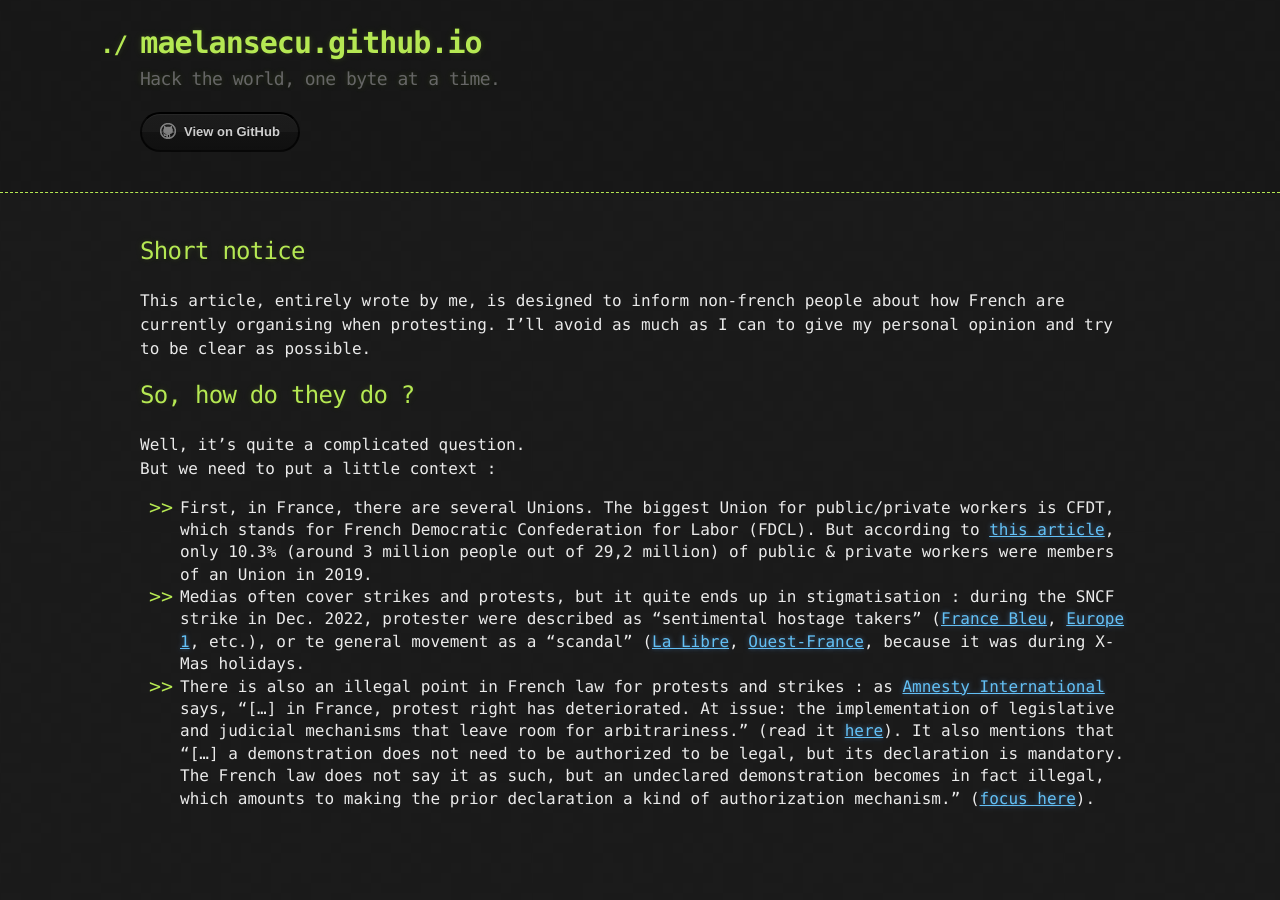
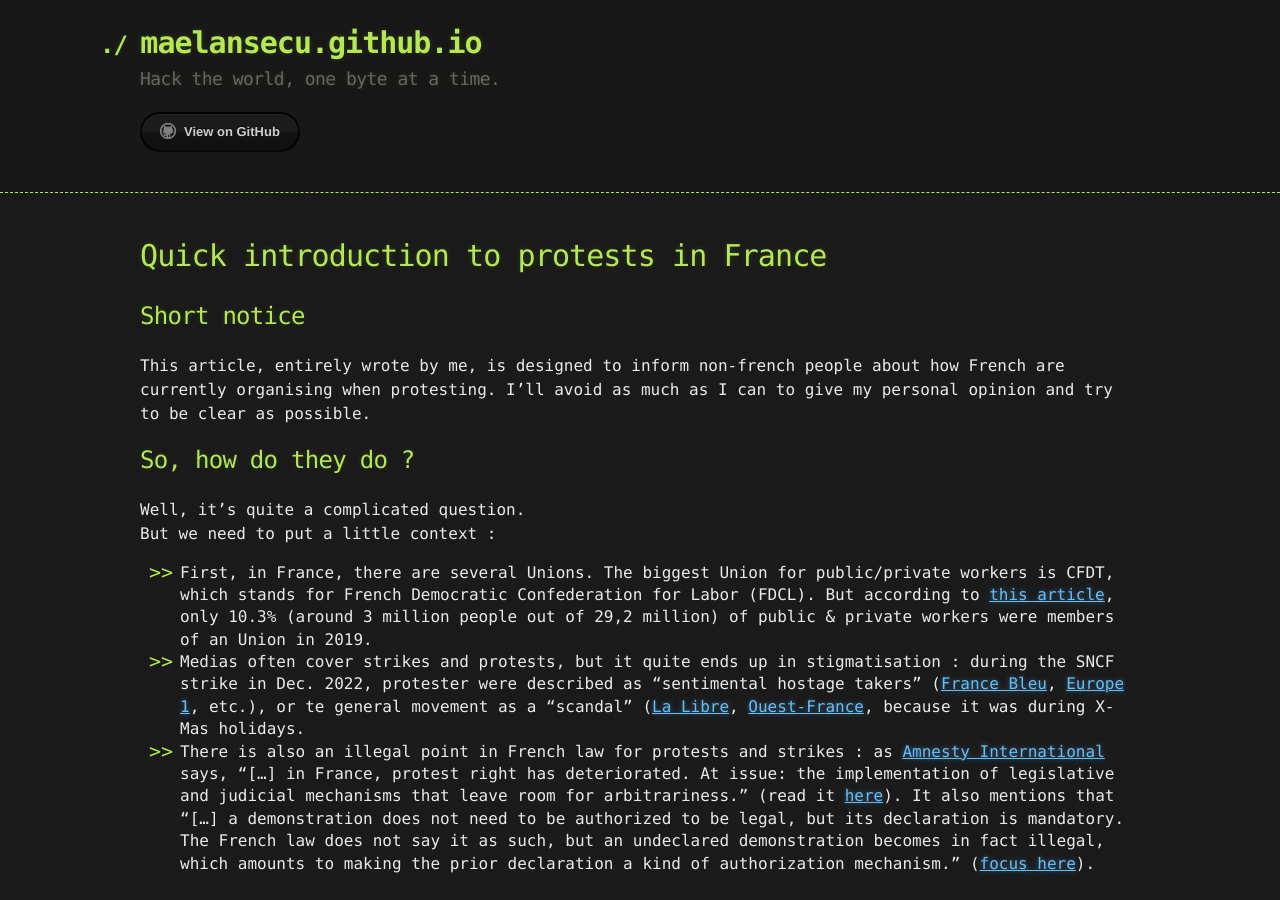
Before and after one commit to maelansecu/maelansecu.github.io, a Jekyll site: the page built from articles/how_do_french_protesters.md, in a window 1280 px wide. Built offline with Jekyll 4.4.1, drawn with Linux system fonts in a browser that asks for light colours; our own code applies the rules of GitHub Pages for plain Markdown files.

Commit message:
Update how_do_french_protesters.md

```diff
--- a/articles/how_do_french_protesters.md
+++ b/articles/how_do_french_protesters.md
@@ -1,6 +1,7 @@
 ---
 layout: default
 ---
+# Quick introduction to protests in France
 
 ## Short notice
 
```
